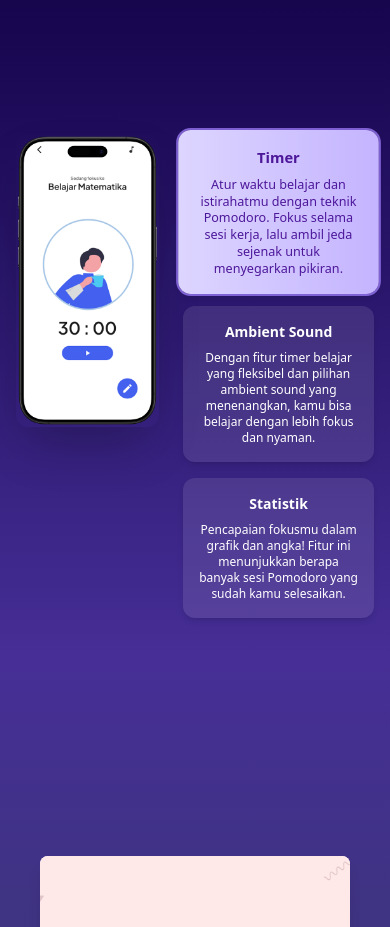
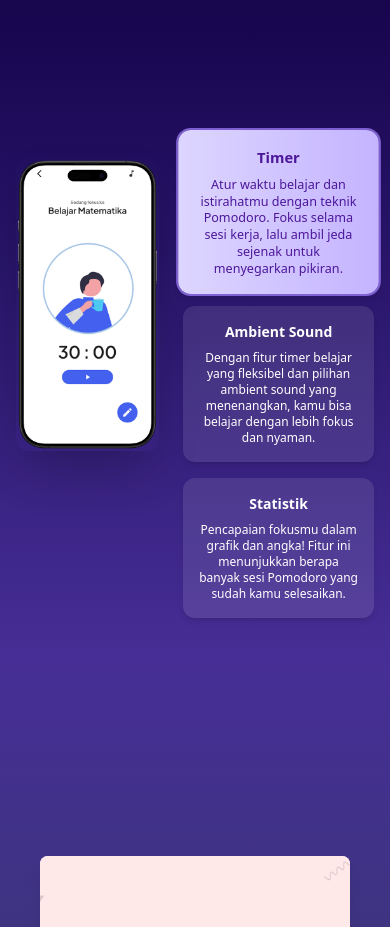
Before and after one commit to bgsprayogi/webfocusify, a React (Vite) app: page / in a window 390 px wide. Shown: the part 1660-2587 px from the top of the page. Built offline with nearby package versions, Linux system fonts and the light colour scheme.

Commit message:
Responsive feature and adding HamburgerMenu

```diff
--- a/src/components/FeatureSection.jsx
+++ b/src/components/FeatureSection.jsx
@@ -57,9 +57,11 @@ export default function FeatureSection() {
           Fitur apa saja?
         </ScrollFloat>
       </div>
+
       <div className="flex flex-row items-start justify-center gap-6 max-w-6xl mx-auto flex-nowrap">
+        {/* Gambar mockup */}
         <div
-          className="flex-shrink-0 w-2/5 sm:w-1/3 md:w-1/4 lg:w-1/5"
+          className="flex-shrink-0 w-2/5 sm:w-1/3 md:w-1/4 lg:w-1/5 pt-6 sm:pt-4 md:pt-0" // Tambahkan padding top hanya di mobile
           data-aos="fade-right"
         >
           <AnimatePresence mode="wait">
@@ -76,7 +78,7 @@ export default function FeatureSection() {
           </AnimatePresence>
         </div>
 
-        {/* 2. Daftar Fitur */}
+        {/* Daftar Fitur */}
         <div className="flex-shrink flex flex-col gap-4 w-3/5 sm:w-2/3 md:w-3/4 lg:w-4/5">
           {features.map((f, i) => {
             const isSel = selected === i;
```
Also changed, not shown: src/assets/FindMobile.jpg.
